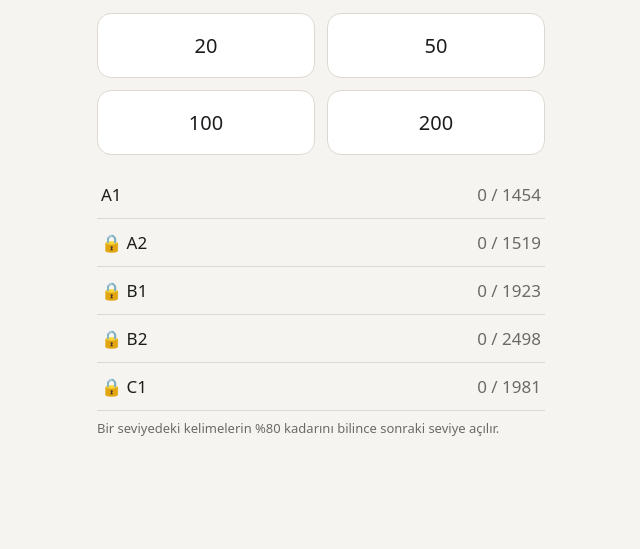
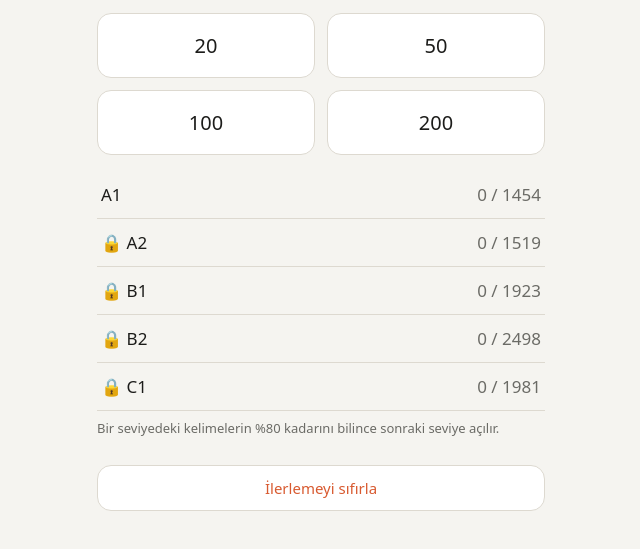
Before and after one commit to Egetalha-kur/kelime-kartlar-, a plain HTML site: page index.html in a window 1280 px wide. Shown: the part 105-654 px from the top of the page, without its empty margins (319-959 px from the left). Drawn offline with Linux system fonts and the light colour scheme.

Commit message:
Add files via upload

```diff
--- a/index.html
+++ b/index.html
@@ -48,8 +48,9 @@ function ul(){var r=[];for(var i=0;i<LV.length;i++){r.push(i===0||(r[i-1]&&cnt(L
 function home(){
   var u=ul();
   var rows=LV.map(function(l,i){return'<div class="row"><span>'+(u[i]?'':'🔒 ')+l.id+'</span><span>'+cnt(l)+' / '+l.words.length+'</span></div>'}).join("");
-  app.innerHTML='<h1>Kelime Kartları</h1><p>Bugün kaç kelime kaydırmak istiyorsun? Bildiklerin sağa, bilmediklerin sola.</p><div class="grid">'+[20,50,100,200].map(function(n){return'<button data-n="'+n+'">'+n+'</button>'}).join("")+'</div><div class="list" style="flex:none;margin-top:16px">'+rows+'</div><p style="margin-top:8px;font-size:13px">Bir seviyedeki kelimelerin %'+UNLOCK*100+' kadarını bilince sonraki seviye açılır.</p>';
+  app.innerHTML='<h1>Kelime Kartları</h1><p>Bugün kaç kelime kaydırmak istiyorsun? Bildiklerin sağa, bilmediklerin sola.</p><div class="grid">'+[20,50,100,200].map(function(n){return'<button data-n="'+n+'">'+n+'</button>'}).join("")+'</div><div class="list" style="flex:none;margin-top:16px">'+rows+'</div><p style="margin-top:8px;font-size:13px">Bir seviyedeki kelimelerin %'+UNLOCK*100+' kadarını bilince sonraki seviye açılır.</p><button id="rs" style="margin-top:12px;font-size:15px;padding:12px;color:var(--no)">İlerlemeyi sıfırla</button>';
   app.querySelectorAll("[data-n]").forEach(function(b){b.onclick=function(){start(+b.dataset.n)}});
+  document.getElementById("rs").onclick=function(){if(confirm("Tüm ilerlemen silinecek. Emin misin?")&&confirm("Bu işlem geri alınamaz. Gerçekten sıfırlansın mı?")){known={};save();home()}};
 }
 var deck,idx,unk,kn,total,before;
 function start(n){
```
